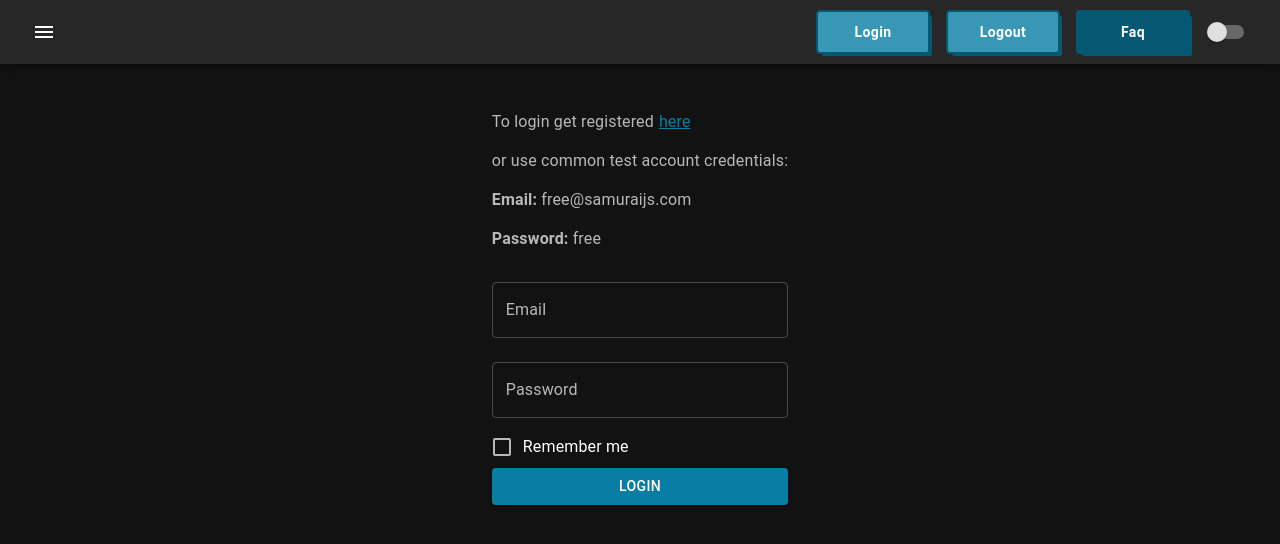
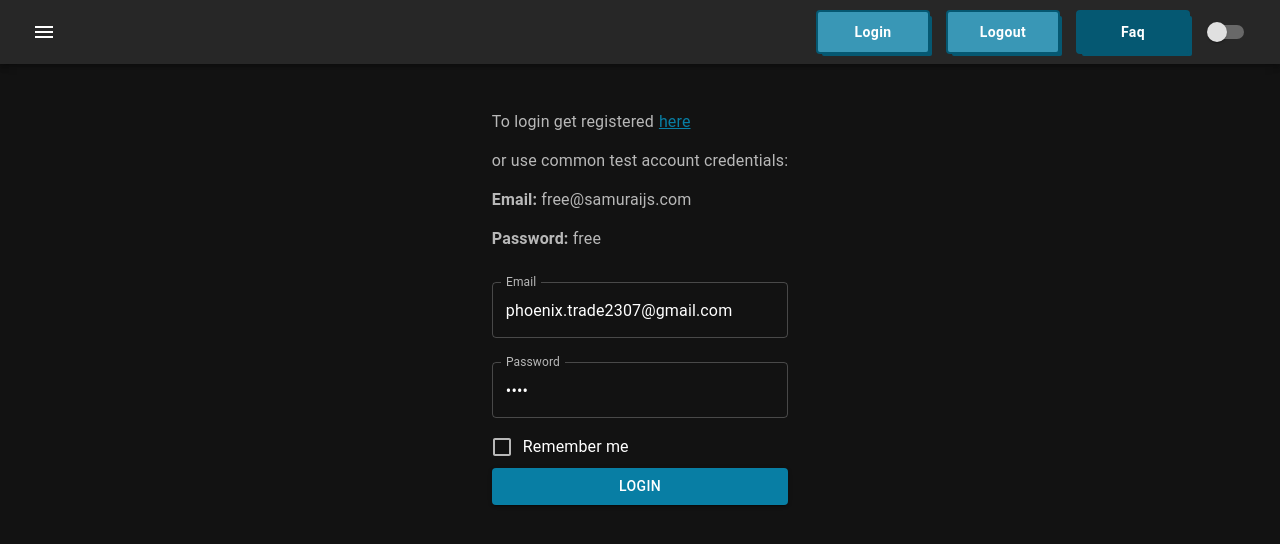
Before and after one commit to phoenix2307/sprint-4-TL, a React (Create React App) app: page /login in a window 1280 px wide. Shown: the top 544 px of the page. Built offline with nearby package versions, Linux system fonts and the light colour scheme.

Commit message:
authorisation flow start

```diff
--- a/src/features/auth/model/auth-reducer.ts
+++ b/src/features/auth/model/auth-reducer.ts
@@ -2,6 +2,9 @@ import {Dispatch} from "redux";
 import {LoginArgs} from "../api/authApi.types";
 import {setAppStatusAC} from "../../../app/app-reducer";
 import {authApi} from "../api/authApi";
+import {ResultCode} from "common/enums";
+import {handleServerAppError} from "common/utils/handleServerAppError";
+import {handleServerNetworkError} from "common/utils/handleServerNetworkError";
 
 type InitialStateType = typeof initialState
 const initialState = {
@@ -11,8 +14,9 @@ export const authReducer = (state: InitialStateType = initialState,
                             action: ActionsType): InitialStateType => {
     switch (action.type) {
         case 'SET_IS_LOGGED_IN':
+            return {...state, isLoggedIn: action.payload.isLoggedIn}
+        default:
             return state
-        default: return state
     }
 }
 
@@ -31,9 +35,18 @@ export const loginTC = (data: LoginArgs) => (dispatch: Dispatch) => {
     dispatch(setAppStatusAC('loading'))
     authApi.login(data)
         .then(res => {
-            res
-                ? dispatch(setIsLoggedInAC(true))
-                : dispatch(setIsLoggedInAC(false))
+
+            if (res.data.resultCode === ResultCode.Success){
+                dispatch(setAppStatusAC('succeeded'))
+                dispatch(setIsLoggedInAC(true))
+
+            } else {
+                handleServerAppError(res.data, dispatch)
+            }
         })
+        .catch((error)=>{
+            handleServerNetworkError(error, dispatch)
+        })
+
     // dispatch(setIsLoggedInAC(true))
 }
--- a/src/features/auth/ui/Login/Login.tsx
+++ b/src/features/auth/ui/Login/Login.tsx
@@ -6,11 +6,12 @@ import FormGroup from '@mui/material/FormGroup'
 import FormLabel from '@mui/material/FormLabel'
 import Grid from '@mui/material/Grid'
 import TextField from '@mui/material/TextField'
-import {useAppSelector} from 'common/hooks'
+import {useAppDispatch, useAppSelector} from 'common/hooks'
 import {getTheme} from 'common/theme'
 import {selectThemeMode} from '../../../../app/appSelectors'
 import {Controller, SubmitHandler, useForm} from "react-hook-form";
 import s from './Login.module.css'
+import {loginTC} from "../../model/auth-reducer";
 
 type Inputs = {
     email: string
@@ -27,10 +28,11 @@ export const Login = () => {
         reset,
         control,
         formState: {errors},
-    } = useForm<Inputs>({defaultValues: {email: '', password: '', rememberMe: false}})
+    } = useForm<Inputs>({defaultValues: {email: 'phoenix.trade2307@gmail.com', password: 'ph23', rememberMe: false}})
 
+    const dispatch = useAppDispatch()
     const onSubmit: SubmitHandler<Inputs> = (data) => {
-        console.log(data)
+        dispatch(loginTC(data))
         reset()
     }
 
@@ -69,7 +71,14 @@ export const Login = () => {
                                            },
                                        })}/>
                             {errors.email && <span className={s.errorMessage}>{errors.email.message}</span>}
-                            <TextField type="password" label="Password" margin="normal" {...register('password')}/>
+                            <TextField type="password" label="Password" margin="normal" {...register('password', {
+                                required: 'Password is required',
+                                pattern: {
+                                    value: /^[a-zA-Z0-9_]+$/,
+                                    message: ' Incorrect password'
+                                }
+                            })}/>
+                            {errors.password && <span className={s.errorMessage}>{errors.password.message}</span>}
                             <FormControlLabel
                                 label={'Remember me'}
                                 control={
@@ -82,7 +91,6 @@ export const Login = () => {
                                         }}
                                         name={'rememberMe'}/>
                                 }
-                                {...register('rememberMe')}
                             />
                             <Button type={'submit'} variant={'contained'} color={'primary'}>
                                 Login
```
